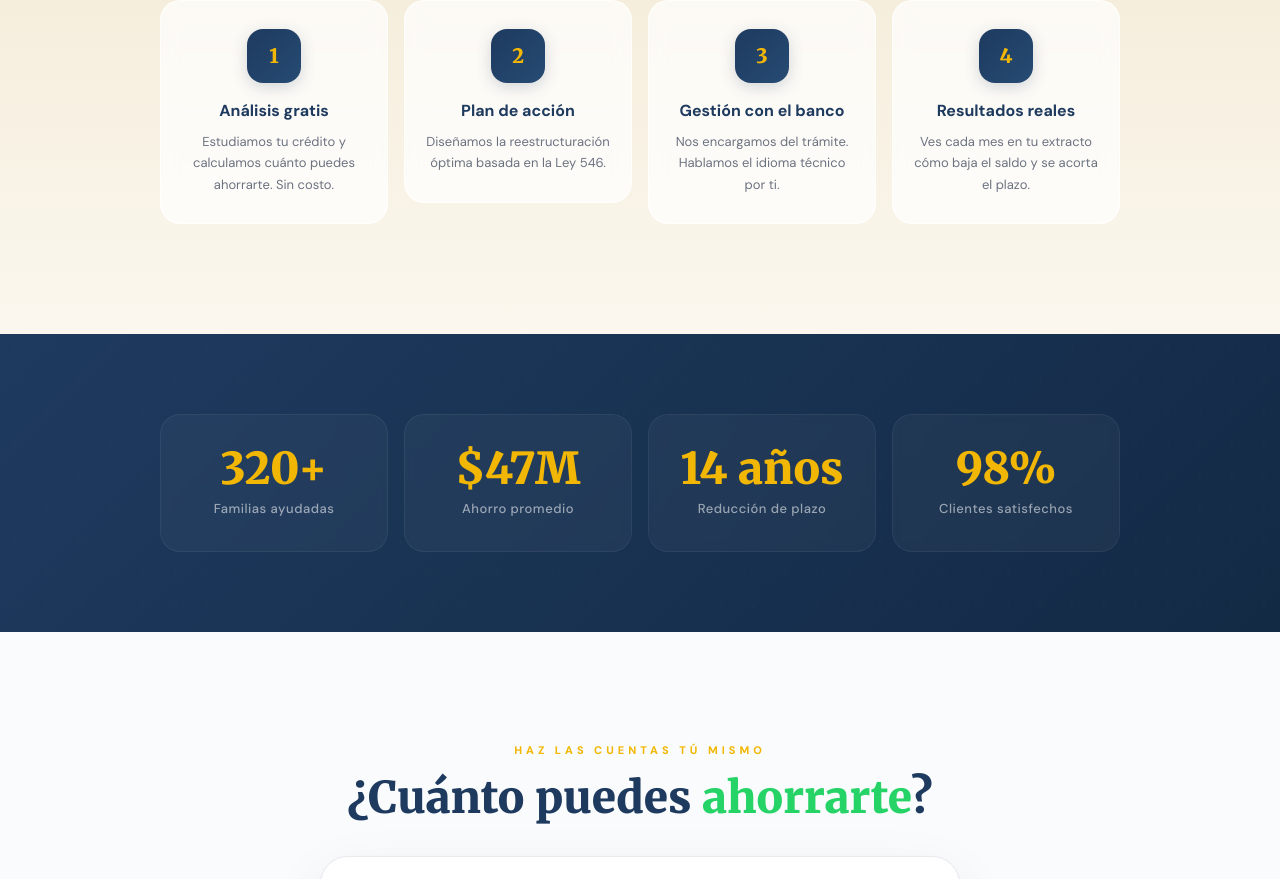
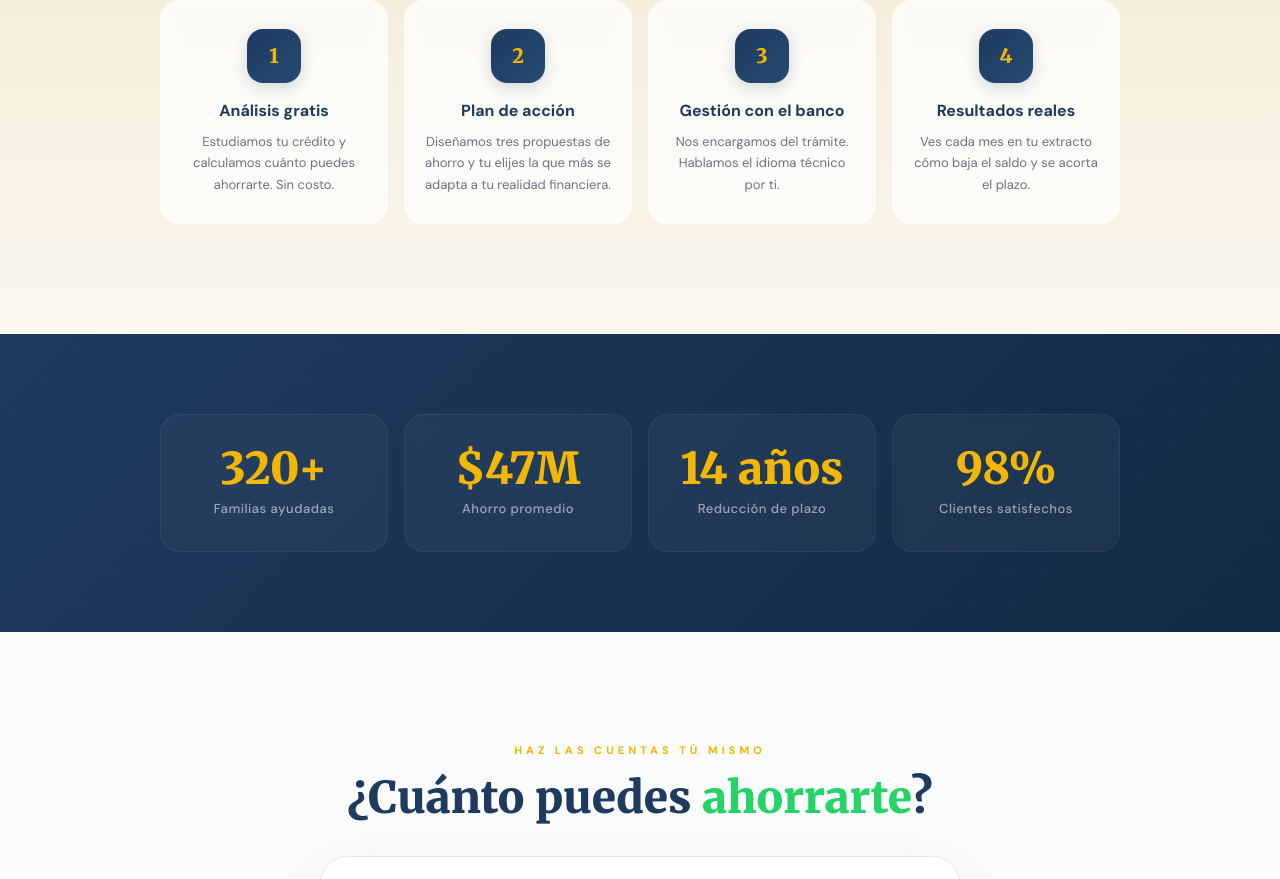
Before and after one commit to icodecauseiloveit/miguiafinanciero, a Next.js app: page / in a window 1280 px wide. Shown: the part 1960-2839 px from the top of the page. Built offline with nearby package versions, Linux system fonts and the light colour scheme.

Commit message:
copy: update plan de accion description

```diff
--- a/src/components/sections/SolucionSection.tsx
+++ b/src/components/sections/SolucionSection.tsx
@@ -5,7 +5,7 @@ import { Section, SectionHeading, SectionLabel, Highlight } from "../ui/Section"
 export function SolucionSection({ id }: { id?: string }) {
   const steps = [
     { s: "1", t: "Análisis gratis", d: "Estudiamos tu crédito y calculamos cuánto puedes ahorrarte. Sin costo." },
-    { s: "2", t: "Plan de acción", d: "Diseñamos la reestructuración óptima basada en la Ley 546." },
+    { s: "2", t: "Plan de acción", d: "Diseñamos tres propuestas de ahorro y tu elijes la que más se adapta a tu realidad financiera." },
     { s: "3", t: "Gestión con el banco", d: "Nos encargamos del trámite. Hablamos el idioma técnico por ti." },
     { s: "4", t: "Resultados reales", d: "Ves cada mes en tu extracto cómo baja el saldo y se acorta el plazo." },
   ];
```
